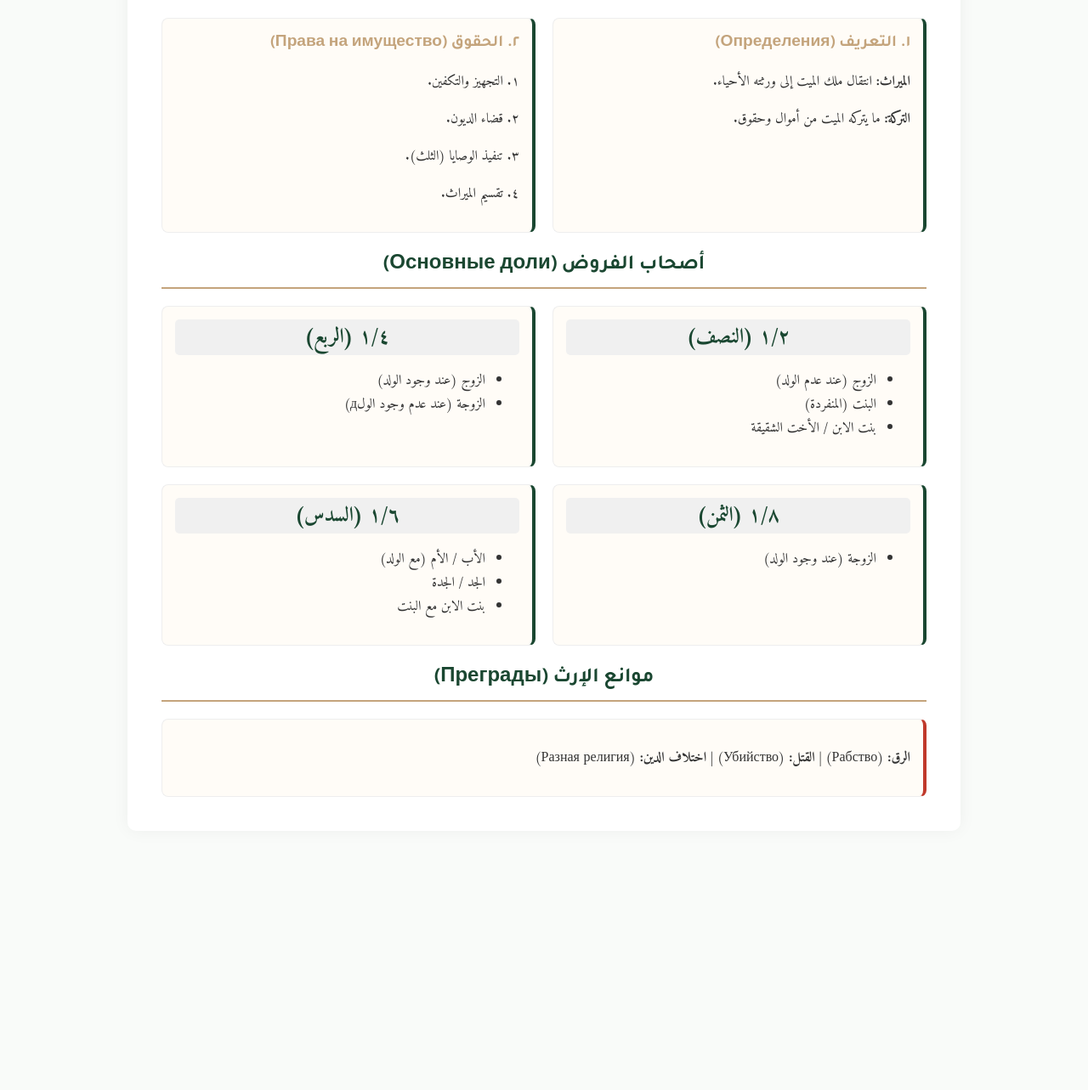
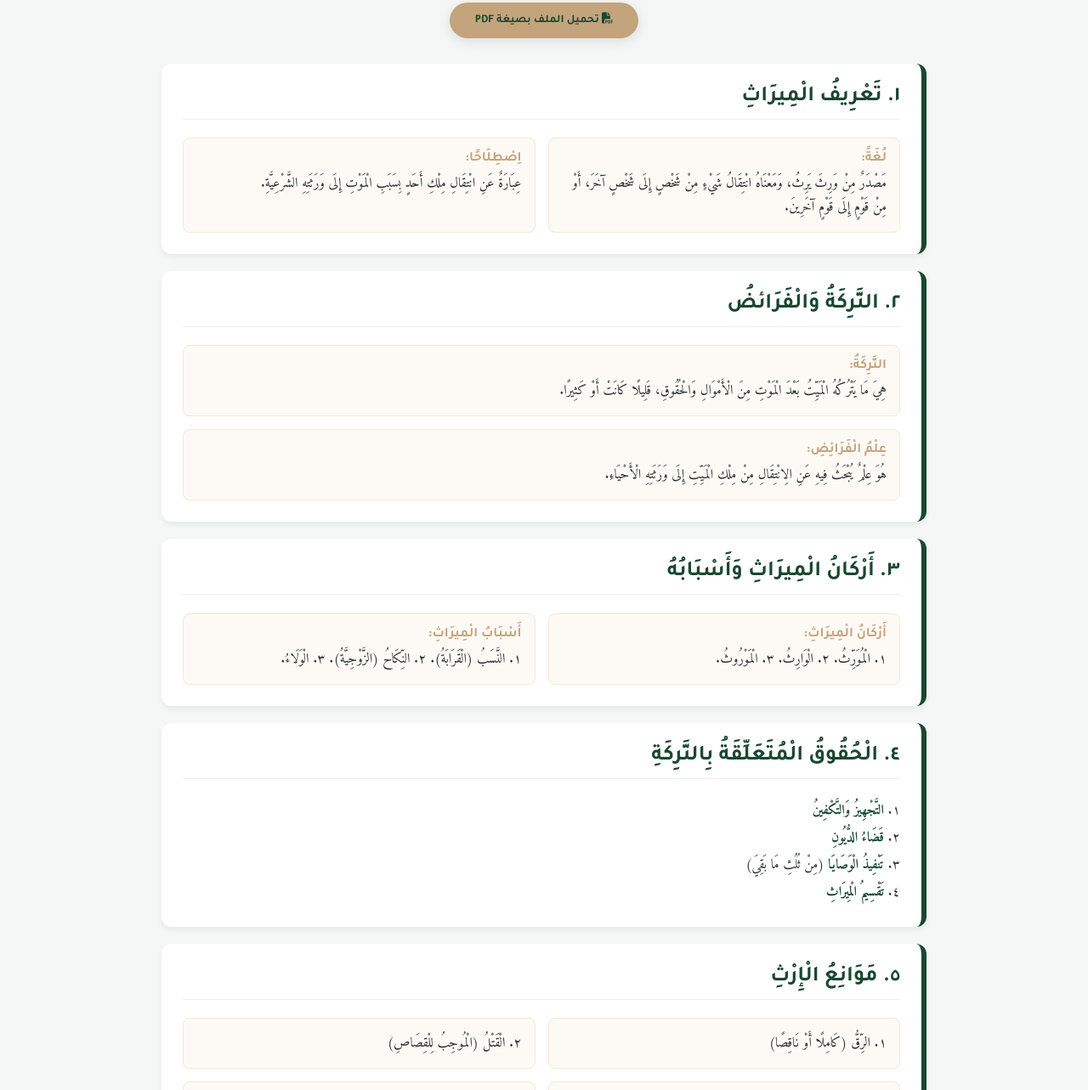
Before and after one commit to yusufali239/quran-focus, a plain HTML site: page index.html in a window 1280 px wide. Shown: the part 216-1499 px from the top of the page at 85% size. Before the commit the page ends 1214 px from the top, so only its background shows below. Drawn offline with Linux system fonts and the light colour scheme.

Commit message:
Update index.html

```diff
--- a/index.html
+++ b/index.html
@@ -2,107 +2,127 @@
 <html lang="ar" dir="rtl">
 <head>
     <meta charset="UTF-8">
-    <title>الميراث الشامل - Справочник по наследству</title>
-    <link href="https://fonts.googleapis.com/css2?family=Amiri:wght@400;700&family=Tajawal:wght@400;700&display=swap" rel="stylesheet">
+    <meta name="viewport" content="width=device-width, initial-scale=1.0">
+    <title>تَوْضِيحُ الْفَرَائِضِ - Справочник</title>
+    <link href="https://fonts.googleapis.com/css2?family=Amiri:wght@400;700&family=Tajawal:wght@500;700&display=swap" rel="stylesheet">
     <link rel="stylesheet" href="https://cdnjs.cloudflare.com/ajax/libs/font-awesome/6.4.0/css/all.min.css">
     <script src="https://cdnjs.cloudflare.com/ajax/libs/html2pdf.js/0.10.1/html2pdf.bundle.min.js"></script>
     <style>
-        :root { --primary: #1a4731; --gold: #c4a47c; --bg: #f9fbf9; }
-        body { font-family: 'Amiri', serif; background: var(--bg); margin: 0; padding: 20px; color: #333; }
-        .no-print { text-align: center; margin-bottom: 30px; }
-        .btn-download {
-            background: var(--gold); color: white; border: none; padding: 15px 30px;
+        :root { --primary: #1a4731; --gold: #c4a47c; --white: #ffffff; --bg: #f4f7f6; }
+        body { font-family: 'Amiri', serif; background-color: var(--bg); margin: 0; padding: 0; color: #2d3436; }
+        header { background: var(--primary); color: white; padding: 40px 20px; text-align: center; border-bottom: 5px solid var(--gold); }
+        header h1 { font-family: 'Tajawal', sans-serif; margin: 0; font-size: 2.2rem; }
+        .container { max-width: 900px; margin: 20px auto; padding: 20px; }
+        .download-area { text-align: center; margin-bottom: 30px; }
+        .btn-pdf {
+            background: var(--gold); color: var(--primary); border: none; padding: 12px 30px;
             border-radius: 50px; font-family: 'Tajawal', sans-serif; font-weight: bold;
-            cursor: pointer; font-size: 18px; box-shadow: 0 4px 15px rgba(0,0,0,0.2);
+            cursor: pointer; box-shadow: 0 4px 15px rgba(0,0,0,0.1); transition: 0.3s;
         }
-        .main-page { background: white; padding: 40px; border-radius: 10px; max-width: 900px; margin: auto; box-shadow: 0 0 20px rgba(0,0,0,0.05); }
-        h1, h2 { font-family: 'Tajawal', sans-serif; color: var(--primary); text-align: center; border-bottom: 2px solid var(--gold); padding-bottom: 10px; }
-        .grid { display: grid; grid-template-columns: 1fr 1fr; gap: 20px; margin-top: 20px; }
-        .card { border: 1px solid #eee; padding: 15px; border-radius: 8px; background: #fffcf7; border-right: 4px solid var(--primary); }
-        .card h3 { margin-top: 0; color: var(--gold); font-family: 'Tajawal', sans-serif; font-size: 1.2rem; }
-        .fraction { font-size: 1.5rem; font-weight: bold; color: var(--primary); display: block; margin-bottom: 10px; text-align: center; background: #f0f0f0; border-radius: 5px; }
-        @media (max-width: 600px) { .grid { grid-template-columns: 1fr; } }
+        .btn-pdf:hover { transform: translateY(-2px); background: #b3936a; }
+        .card { background: white; border-radius: 12px; padding: 25px; margin-bottom: 20px; border-right: 6px solid var(--primary); box-shadow: 0 4px 6px rgba(0,0,0,0.05); }
+        .card h2 { font-family: 'Tajawal', sans-serif; color: var(--primary); font-size: 1.6rem; margin-top: 0; border-bottom: 1px solid #eee; padding-bottom: 10px; }
+        .grid { display: grid; grid-template-columns: repeat(auto-fit, minmax(280px, 1fr)); gap: 15px; }
+        .item { background: #fdfaf5; padding: 15px; border-radius: 8px; border: 1px solid #f1e9db; }
+        .item strong { color: var(--gold); font-family: 'Tajawal', sans-serif; display: block; margin-bottom: 5px; }
+        .footer { text-align: center; padding: 20px; color: #888; font-size: 0.9rem; }
+        @media print { .download-area { display: none; } body { background: white; } .card { box-shadow: none; border: 1px solid #eee; } }
     </style>
 </head>
 <body>
 
-    <div class="no-print">
-        <button class="btn-download" onclick="generatePDF()">
-            <i class="fas fa-file-pdf"></i> تحميل الملف بصيغة PDF (Скачать PDF)
+<header>
+    <h1>تَوْضِيحُ الْفَرَائِضِ السِّرَاجِيَّةِ</h1>
+    <p style="font-family: 'Tajawal'; opacity: 0.8;">مُحَمَّد أَنْوَار الْبَدَخْشَانِيِّ</p>
+</header>
+
+<div class="container">
+    <div class="download-area">
+        <button class="btn-pdf" onclick="saveAsPDF()">
+            <i class="fas fa-file-pdf"></i> تحميل الملف بصيغة PDF
         </button>
     </div>
 
-    <div id="capture" class="main-page">
-        <h1>عِلْمُ الْفَرَائِضِ (الْمِيرَاثُ)</h1>
-
-        <div class="grid">
-            <div class="card">
-                <h3>١. التعريف (Определения)</h3>
-                <p><b>الميراث:</b> انتقال ملك الميت إلى ورثته الأحياء.</p>
-                <p><b>التركة:</b> ما يتركه الميت من أموال وحقوق.</p>
-            </div>
-            <div class="card">
-                <h3>٢. الحقوق (Права на имущество)</h3>
-                <p>١. التجهيز والتكفين.</p>
-                <p>٢. قضاء الديون.</p>
-                <p>٣. تنفيذ الوصايا (الثلث).</p>
-                <p>٤. تقسيم الميراث.</p>
+    <div id="pdf-content">
+        <div class="card">
+            <h2>١. تَعْرِيفُ الْمِيرَاثِ</h2>
+            <div class="grid">
+                <div class="item">
+                    <strong>لُغَةً:</strong>
+                    مَصْدَرٌ مِنْ وَرِثَ يَرِثُ، وَمَعْنَاهُ انْتِقَالُ شَيْءٍ مِنْ شَخْصٍ إِلَى شَخْصٍ آخَرَ، أَوْ مِنْ قَوْمٍ إِلَى قَوْمٍ آخَرِينَ.
+                </div>
+                <div class="item">
+                    <strong>اِصْطِلَاحًا:</strong>
+                    عِبَارَةٌ عَنِ انْتِقَالِ مِلْكِ أَحَدٍ بِسَبَبِ الْمَوْتِ إِلَى وَرَثَتِهِ الشَّرْعِيَّةِ.
+                </div>
             </div>
         </div>
 
-        <h2>أصحاب الفروض (Основные доли)</h2>
-        <div class="grid">
-            <div class="card">
-                <span class="fraction">١/٢ (النصف)</span>
-                <ul>
-                    <li>الزوج (عند عدم الولد)</li>
-                    <li>البنت (المنفردة)</li>
-                    <li>بنت الابن / الأخت الشقيقة</li>
-                </ul>
+        <div class="card">
+            <h2>٢. التَّرِكَةُ وَالْفَرَائضُ</h2>
+            <div class="item" style="margin-bottom: 15px;">
+                <strong>التَّرِكَةُ:</strong>
+                هِيَ مَا يَتْرُكُهُ الْمَيِّتُ بَعْدَ الْمَوْتِ مِنَ الْأَمْوَالِ وَالْحُقُوقِ، قَلِيلًا كَانَتْ أَوْ كَثِيرًا.
             </div>
-            <div class="card">
-                <span class="fraction">١/٤ (الربع)</span>
-                <ul>
-                    <li>الزوج (عند وجود الولد)</li>
-                    <li>الزوجة (عند عدم وجود الولд)</li>
-                </ul>
-            </div>
-            <div class="card">
-                <span class="fraction">١/٨ (الثمن)</span>
-                <ul>
-                    <li>الزوجة (عند وجود الولد)</li>
-                </ul>
-            </div>
-            <div class="card">
-                <span class="fraction">١/٦ (السدس)</span>
-                <ul>
-                    <li>الأب / الأم (مع الولد)</li>
-                    <li>الجد / الجدة</li>
-                    <li>بنت الابن مع البنت</li>
-                </ul>
+            <div class="item">
+                <strong>عِلْمُ الْفَرَائِضِ:</strong>
+                هُوَ عِلْمٌ يُبْحَثُ فِيهِ عَنِ الِانْتِقَالِ مِنْ مِلْكِ الْمَيِّتِ إِلَى وَرَثَتِهِ الْأَحْيَاءِ.
             </div>
         </div>
 
-        <h2>موانع الإرث (Преграды)</h2>
-        <div class="grid" style="grid-template-columns: 1fr;">
-            <div class="card" style="border-right-color: #c0392b;">
-                <p><b>الرق:</b> (Рабство) | <b>القتل:</b> (Убийство) | <b>اختلاف الدين:</b> (Разная религия)</p>
+        <div class="card">
+            <h2>٣. أَرْكَانُ الْمِيرَاثِ وَأَسْبَابُهُ</h2>
+            <div class="grid">
+                <div class="item">
+                    <strong>أَرْكَانُ الْمِيرَاثِ:</strong>
+                    ١. الْمُوَرِّثُ. ٢. الْوَارِثُ. ٣. الْمَوْرُوثُ.
+                </div>
+                <div class="item">
+                    <strong>أَسْبَابُ الْمِيرَاثِ:</strong>
+                    ١. النَّسَبُ (الْقَرَابَةُ). ٢. النِّكَاحُ (الزَّوْجِيَّةُ). ٣. الْوَلَاءُ.
+                </div>
+            </div>
+        </div>
+
+        <div class="card">
+            <h2>٤. الْحُقُوقُ الْمُتَعَلِّقَةُ بِالتَّرِكَةِ</h2>
+            <div style="line-height: 2;">
+                ١. <span style="color: var(--primary); font-weight: bold;">التَّجْهِيزُ وَالتَّكْفِينُ</span><br>
+                ٢. <span style="color: var(--primary); font-weight: bold;">قَضَاءُ الدُّيُونِ</span><br>
+                ٣. <span style="color: var(--primary); font-weight: bold;">تَنْفِيذُ الْوَصَايَا</span> (مِنْ ثُلُثِ مَا بَقِيَ)<br>
+                ٤. <span style="color: var(--primary); font-weight: bold;">تَقْسِيمُ الْمِيرَاثِ</span>
+            </div>
+        </div>
+
+        <div class="card">
+            <h2>٥. مَوَانِعُ الْإِرْثِ</h2>
+            <div class="grid">
+                <div class="item">١. الرِّقُّ (كَامِلًا أَوْ نَاقِصًا)</div>
+                <div class="item">٢. الْقَتْلُ (الْمُوجِبُ لِلْقِصَاصِ)</div>
+                <div class="item">٣. اخْتِلَافُ الدِّينِ</div>
+                <div class="item">٤. اخْتِلَافُ الدَّارَيْنِ</div>
             </div>
         </div>
     </div>
 
-    <script>
-        function generatePDF() {
-            const element = document.getElementById('capture');
-            const opt = {
-                margin: 10,
-                filename: 'Faraid_Complete_Guide.pdf',
-                image: { type: 'jpeg', quality: 0.98 },
-                html2canvas: { scale: 2 },
-                jsPDF: { unit: 'mm', format: 'a4', orientation: 'portrait' }
-            };
-            html2pdf().set(opt).from(element).save();
-        }
-    </script>
+    <div class="footer">
+        تم استخراج هذا النص وتنسيقه من وثيقة المستخدم الأصلية.
+    </div>
+</div>
+
+<script>
+    function saveAsPDF() {
+        const element = document.getElementById('pdf-content');
+        const opt = {
+            margin: 10,
+            filename: 'Faraid_Clean_Guide.pdf',
+            image: { type: 'jpeg', quality: 1 },
+            html2canvas: { scale: 3, useCORS: true },
+            jsPDF: { unit: 'mm', format: 'a4', orientation: 'portrait' }
+        };
+        html2pdf().set(opt).from(element).save();
+    }
+</script>
+
 </body>
 </html>
```
